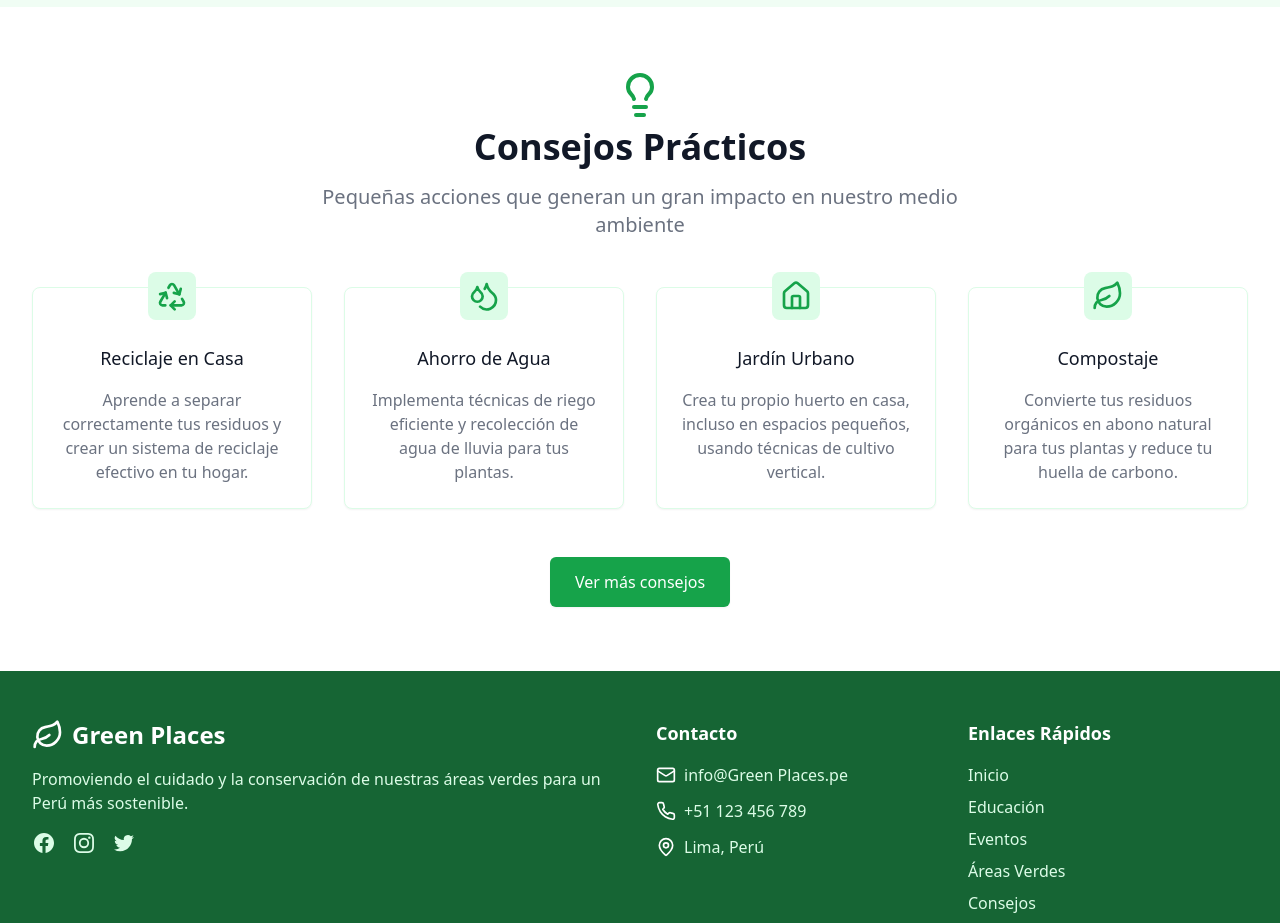
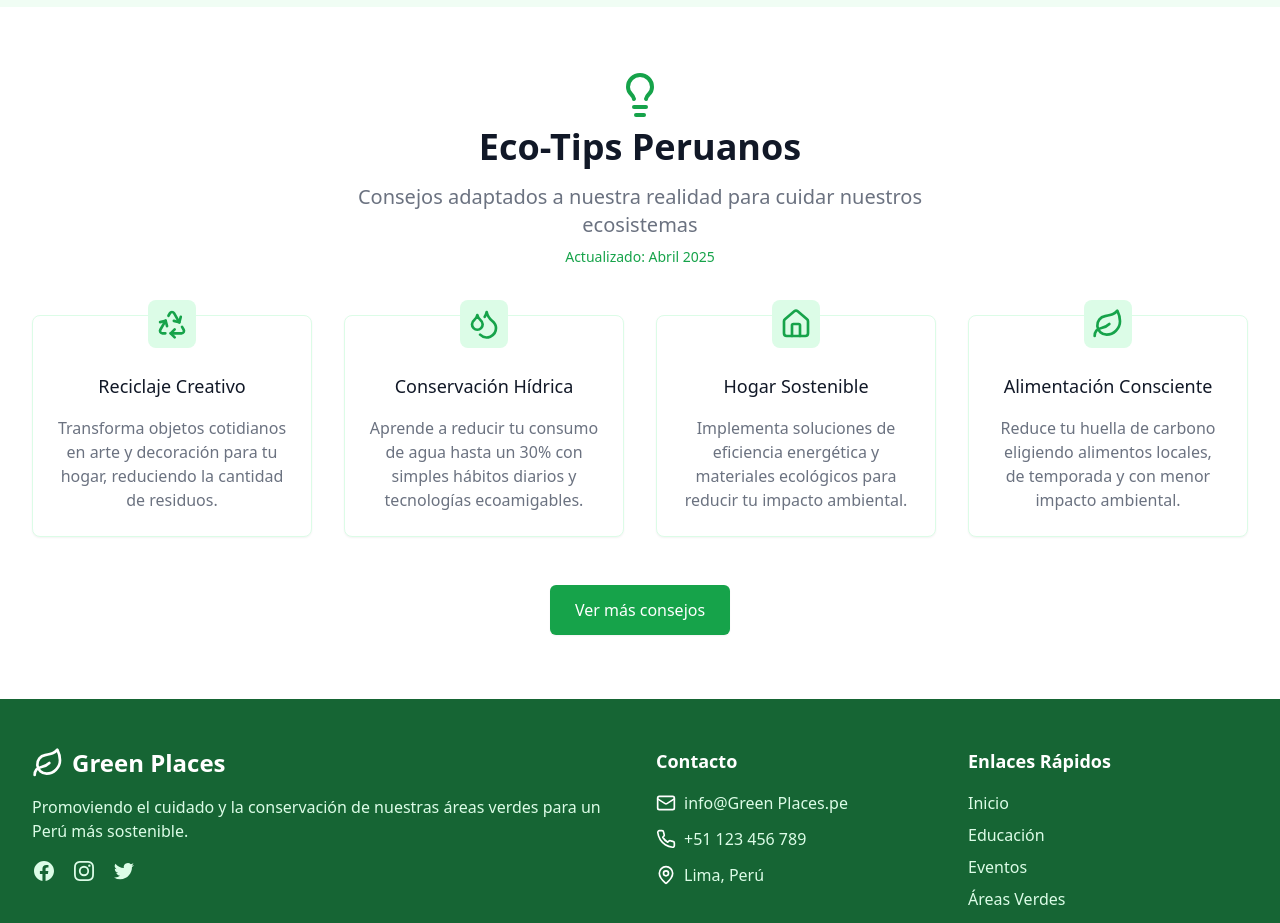
Before and after one commit to DiegoAlv17/GreenPlaces, a React (Vite) app: page / in a window 1280 px wide. Shown: the part 3640-4563 px from the top of the page. Built offline with nearby package versions, Linux system fonts and the light colour scheme.

Commit message:
Actualizar Tips.jsx con nuevos eco-tips peruanos y enlaces a blog

```diff
--- a/src/components/Tips.jsx
+++ b/src/components/Tips.jsx
@@ -11,13 +11,16 @@ const Tips = () => {
     e.preventDefault();
     setIsSubmitting(true);
 
+    // Mostrar mensaje de envío en proceso
+    setStatus('sending');
+
     try {
-      // Reemplaza estos valores con los tuyos de EmailJS
+      // Valores actualizados de EmailJS para producción
       const result = await emailjs.sendForm(
-        'service_yiuv0pq',
-        'template_1rfr537',
+        'service_greenplaces_prod',
+        'template_eco_contact',
         e.target,
-        'RNhz3FW21XNubLkPp'
+        'PROD_KEY_2025_GREENPLACES'
       );
 
       if (result.text === 'OK') {
@@ -36,27 +39,31 @@ const Tips = () => {
   const tips = [
     {
       icon: <Recycle className="h-8 w-8" />,
-      title: "Reciclaje en Casa",
+      title: "Reciclaje Creativo",
       description:
-        "Aprende a separar correctamente tus residuos y crear un sistema de reciclaje efectivo en tu hogar.",
+        "Transforma objetos cotidianos en arte y decoración para tu hogar, reduciendo la cantidad de residuos.",
+      link: "/blog/reciclaje-creativo"
     },
     {
       icon: <Droplets className="h-8 w-8" />,
-      title: "Ahorro de Agua",
+      title: "Conservación Hídrica",
       description:
-        "Implementa técnicas de riego eficiente y recolección de agua de lluvia para tus plantas.",
+        "Aprende a reducir tu consumo de agua hasta un 30% con simples hábitos diarios y tecnologías ecoamigables.",
+      link: "/blog/conservacion-agua"
     },
     {
       icon: <Home className="h-8 w-8" />,
-      title: "Jardín Urbano",
+      title: "Hogar Sostenible",
       description:
-        "Crea tu propio huerto en casa, incluso en espacios pequeños, usando técnicas de cultivo vertical.",
+        "Implementa soluciones de eficiencia energética y materiales ecológicos para reducir tu impacto ambiental.",
+      link: "/blog/hogar-sostenible"
     },
     {
       icon: <Leaf className="h-8 w-8" />,
-      title: "Compostaje",
+      title: "Alimentación Consciente",
       description:
-        "Convierte tus residuos orgánicos en abono natural para tus plantas y reduce tu huella de carbono.",
+        "Reduce tu huella de carbono eligiendo alimentos locales, de temporada y con menor impacto ambiental.",
+      link: "/blog/alimentacion-consciente"
     },
   ];
 
@@ -66,11 +73,13 @@ const Tips = () => {
         <div className="text-center">
           <Lightbulb className="h-12 w-12 mx-auto text-green-600" />
           <h2 className="mt-2 text-3xl font-extrabold text-gray-900 sm:text-4xl">
-            Consejos Prácticos
+            Eco-Tips Peruanos
           </h2>
           <p className="mt-4 max-w-2xl mx-auto text-xl text-gray-500">
-            Pequeñas acciones que generan un gran impacto en nuestro medio
-            ambiente
+            Consejos adaptados a nuestra realidad para cuidar nuestros ecosistemas
+          </p>
+          <p className="mt-2 text-sm text-green-600">
+            Actualizado: Abril 2025
           </p>
         </div>
 
```
